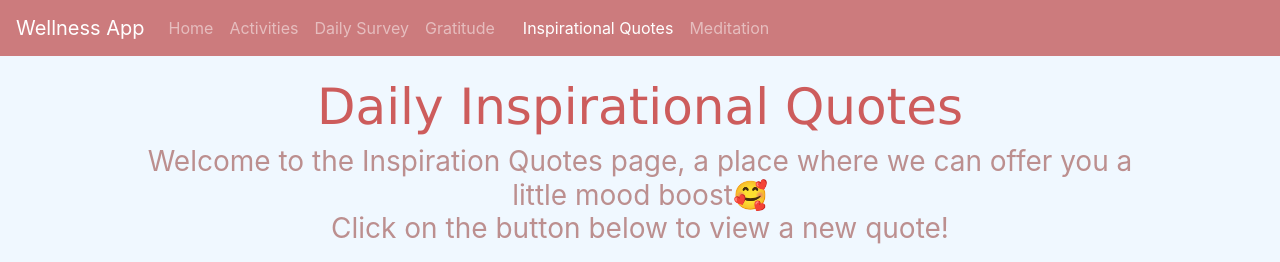
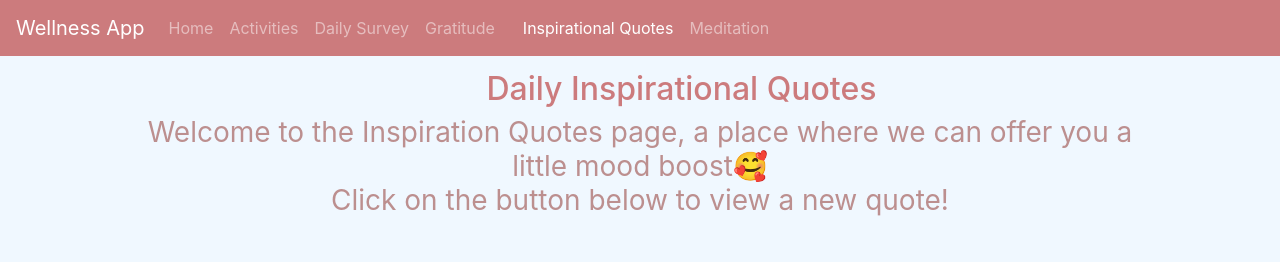
Before and after one commit to Catherine-Ji/DivHacks2021, a plain HTML site: page quotes.html in a window 1280 px wide. Shown: the top 262 px of the page. Drawn offline with Linux system fonts and the light colour scheme; files whose address does not match are found by name.

Commit message:
updated quotes

```diff
--- a/quotes.css
+++ b/quotes.css
@@ -1,5 +1,4 @@
 .title{
-    font-size: 50px;
     font-family:'Lucida Sans', 'Lucida Sans Regular', 'Lucida Grande', 'Lucida Sans Unicode', Geneva, Verdana, sans-serif;
     color:indianred;
     text-align: center;
--- a/quotes.html
+++ b/quotes.html
@@ -26,7 +26,7 @@
   </div>
 </nav>
 <div>
-	<div class="title">Daily Inspirational Quotes</div>
+	<h1>Daily Inspirational Quotes</h1>
     <h3 class="description">Welcome to the Inspiration Quotes page, a place where we can offer you a little mood boost🥰 <br>Click on the button below to view a new quote!</h3>
     <div id="displayQuote">
         <script>
```
